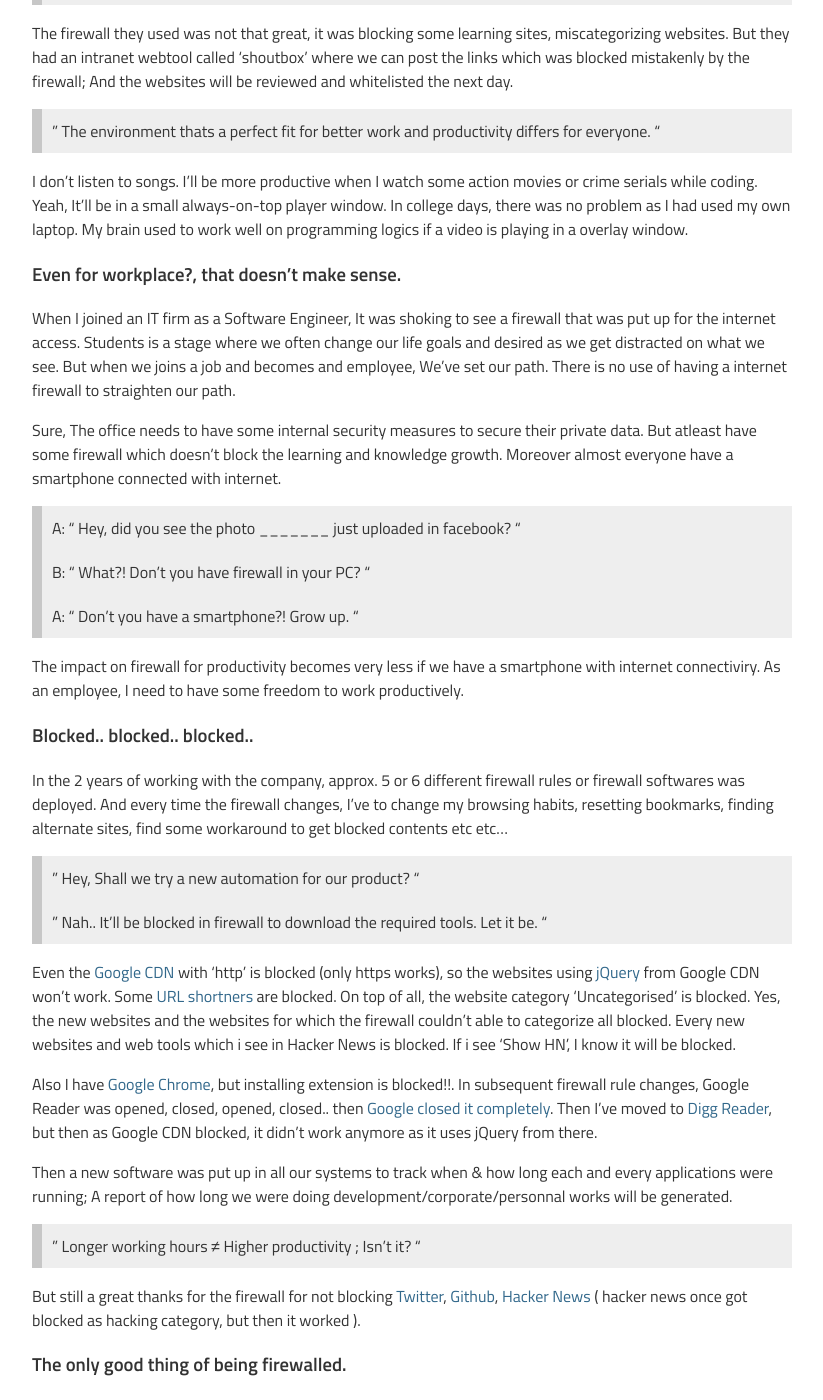
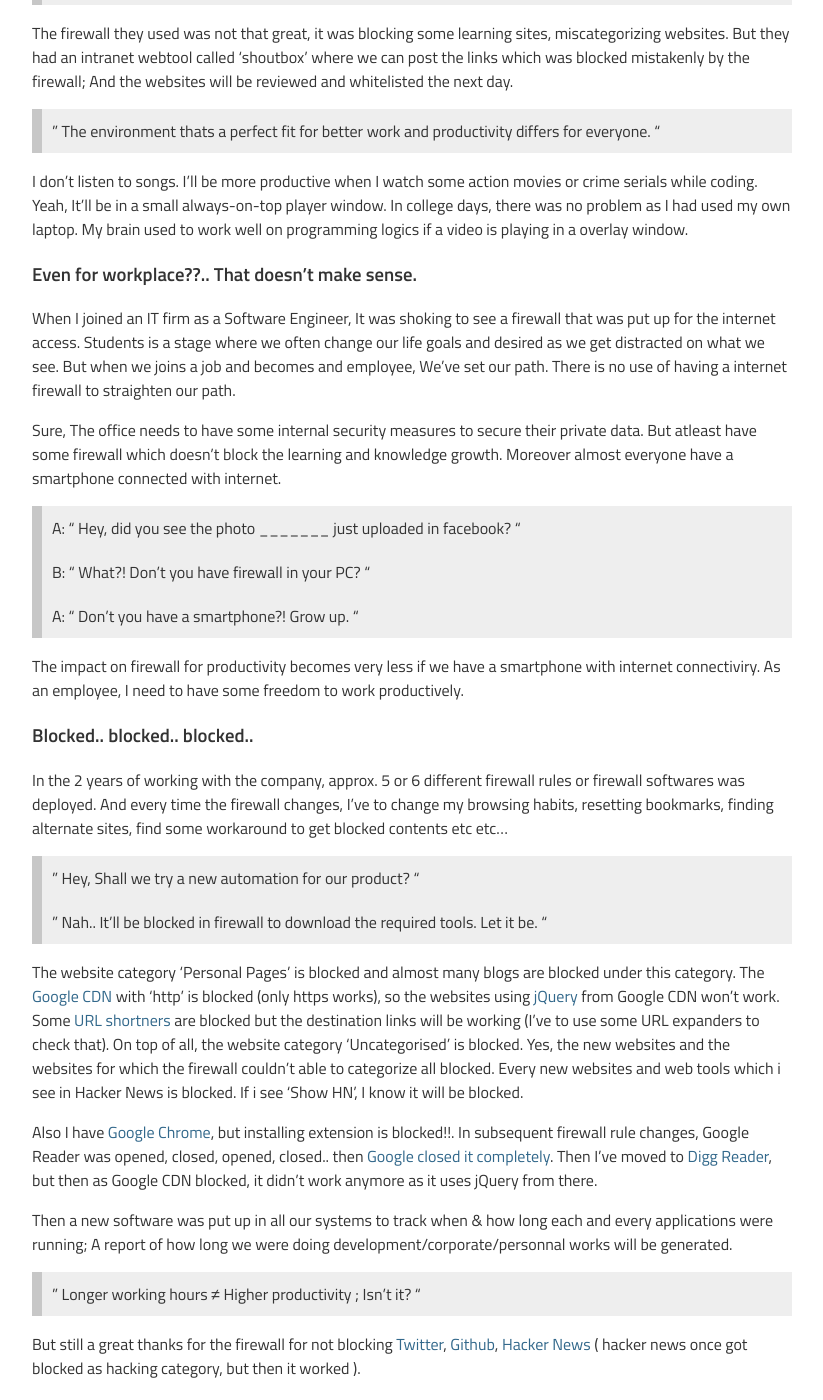
Before and after one commit to arunmdavid/blog, a Jekyll site: the page built from _posts/2014-04-05-behind-the-firewall-lines.markdown, in a window 1280 px wide and 1400 px high, scrolled down 801 px. Shown: the whole window, without its empty margins (318-1141 px from the left). Built offline with Jekyll 4.4.1, drawn with Linux system fonts in a browser that asks for light colours; Markdown is read by kramdown in place of the engine named in the settings; comment, search, counter and statistics services are not loaded; some of the changed text lies outside the part shown.

Commit message:
Content changes

```diff
--- a/_posts/2014-04-05-behind-the-firewall-lines.markdown
+++ b/_posts/2014-04-05-behind-the-firewall-lines.markdown
@@ -30,7 +30,7 @@
 
 I don't listen to songs. I'll be more productive when I watch some action movies or crime serials while coding. Yeah, It'll be in a small always-on-top player window. In college days, there was no problem as I had used my own laptop. My brain used to work well on programming logics if a video is playing in a overlay window.
 
-###Even for workplace?, that doesn't make sense.
+###Even for workplace??.. That doesn't make sense.
 
 When I joined an IT firm as a Software Engineer, It was shoking to see a firewall that was put up for the internet access. Students is a stage where we often change our life goals and desired as we get distracted on what we see. But when we joins a job and becomes and employee, We've set our path. There is no use of having a internet firewall to straighten our path.
 
@@ -52,7 +52,7 @@
 
 > " Nah.. It'll be blocked in firewall to download the required tools. Let it be. "
 
-Even the [Google CDN](https://developers.google.com/speed/libraries/devguide) with 'http' is blocked (only https works), so the websites using [jQuery](http://jquery.com/) from Google CDN won't work. Some [URL shortners](http://en.wikipedia.org/wiki/URL_shortening) are blocked. On top of all, the website category 'Uncategorised' is blocked. Yes, the new websites and the websites for which the firewall couldn't able to categorize all blocked. Every new websites and web tools which i see in Hacker News is blocked. If i see 'Show HN', I know it will be blocked.
+The website category 'Personal Pages' is blocked and almost many blogs are blocked under this category. The [Google CDN](https://developers.google.com/speed/libraries/devguide) with 'http' is blocked (only https works), so the websites using [jQuery](http://jquery.com/) from Google CDN won't work. Some [URL shortners](http://en.wikipedia.org/wiki/URL_shortening) are blocked but the destination links will be working (I've to use some URL expanders to check that). On top of all, the website category 'Uncategorised' is blocked. Yes, the new websites and the websites for which the firewall couldn't able to categorize all blocked. Every new websites and web tools which i see in Hacker News is blocked. If i see 'Show HN', I know it will be blocked.
 
 Also I have [Google Chrome](https://www.google.com/intl/en/chrome/browser/), but installing extension is blocked!!. In subsequent firewall rule changes, Google Reader was opened, closed, opened, closed.. then [Google closed it completely](http://www.google.com/reader/about/). Then I've moved to [Digg Reader](http://digg.com/reader), but then as Google CDN blocked, it didn't work anymore as it uses jQuery from there.
 
@@ -112,8 +112,14 @@
 
 In my point of view, at least there is some use of placing a firewall in the school or college network, but when it comes to workplace, there is no use of it as everyone has a smartphone and the firewall becomes just another blocking wall for learning.
 
-Anyway I've moved out of my previous MNC for our own start-up.
+Yes, I agree that the companies need to secure their data and don't want to have their employees wasting time. At least,
 
->" Yay! No firewalls now. "
+* Do have a valuable firewall and configure proper blocking rules.
+* Update the firewall for new websites periodically. Its internet world, and everyday loads of new websites are comming.
+* Do deploy an internal [Shoutbox](http://en.wikipedia.org/wiki/Shoutbox) tool and take immediate actions to unblock websites whenever someone points out mistaken blockings. Don't say you have IT Service Management tool. I am sure no one wants to raise a ticket and wait for hours to get the blocked link open. Have a dedicated parson online to unblock websites alone.
+
+Anyway I've moved out of my previous MNC for our own start-up [Tinywall](http://tinywall.com).
+
+>" Yay! Am into Startups.. No firewalls now. "
 
 The productivity becomes much much more without a firewall.
--- a/index.html
+++ b/index.html
@@ -14,7 +14,7 @@
 	      <a class='bloglist-post-subtitle' href="{{ post.external_url }}" target='_blank'>{{ post.subtitle }}</a>
 	    {% else %}
 	      <a class='bloglist-post-title' href="{{ post.url }}">{{ post.title }}</a><br/>
-	      <a class='bloglist-post-subtitle' href="{{ post.url }}" target='_blank'>{{ post.subtitle }}</a>
+	      <a class='bloglist-post-subtitle' href="{{ post.url }}">{{ post.subtitle }}</a>
 	    {% endif %}
      	<div class='bloglist-post-meta'>
      		{{ post.date | date_to_string }}
```
